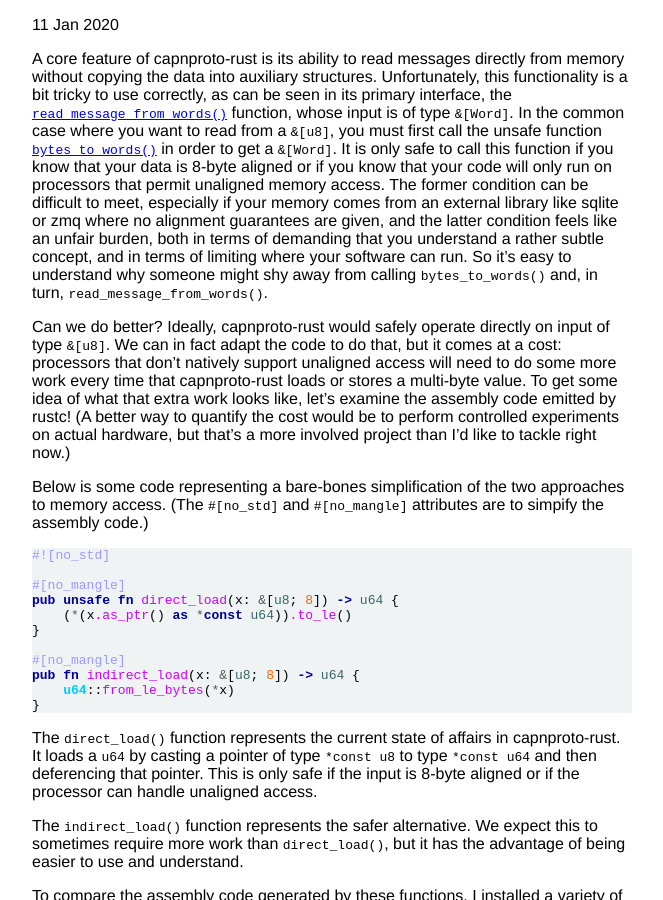
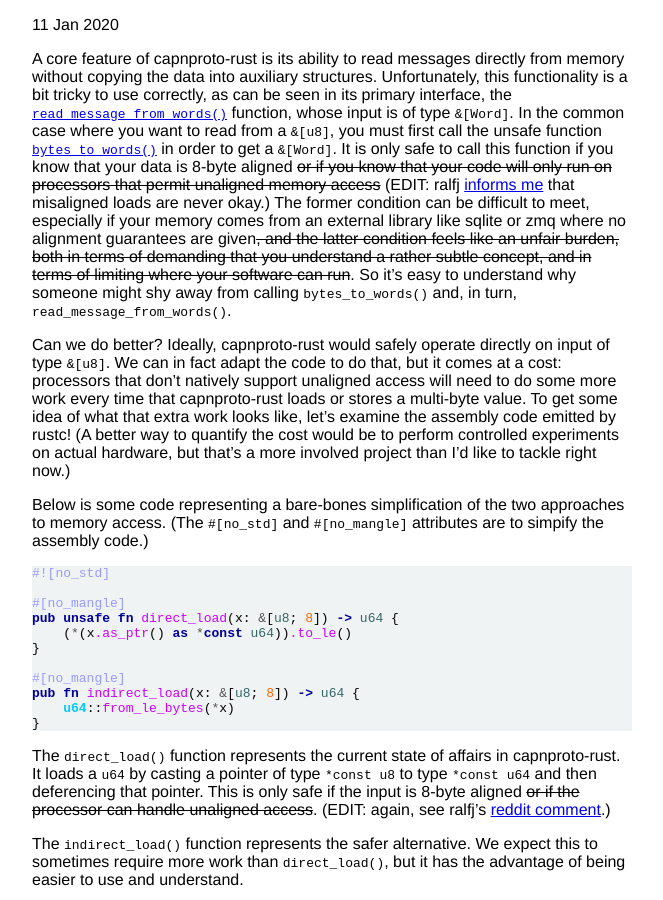
Before and after one commit to capnproto/capnproto-rust, a Jekyll site: the page built from blog/_posts/2020-01-11-unaligned-memory-access.md, in a window 1280 px wide and 900 px high. Shown: the whole window, without its empty margins (308-971 px from the left). Built offline with Jekyll 4.4.1, drawn with Linux system fonts in a browser that asks for light colours.

Commit message:
update blog post to point to ralfj's comments

```diff
--- a/blog/_posts/2020-01-11-unaligned-memory-access.md
+++ b/blog/_posts/2020-01-11-unaligned-memory-access.md
@@ -14,12 +14,13 @@
 you must first call the unsafe function
 [`bytes_to_words()`](https://github.com/capnproto/capnproto-rust/blob/d1988731887b2bbb0ccb35c68b9292d98f317a48/capnp/src/lib.rs#L82-L88)
 in order to get a `&[Word]`.
-It is only safe to call this function if you know that your data is 8-byte aligned
-or if you know that your code will only run on processors that permit unaligned memory access.
+It is only safe to call this function if you know that your data is
+8-byte aligned <strike>or if you know that your code will only run on processors
+that permit unaligned memory access</strike> (EDIT: ralfj [informs me](https://www.reddit.com/r/rust/comments/en9fmn/should_capnprotorust_force_users_to_worry_about/fedhjtk/) that misaligned loads are never okay.)
 The former condition can be difficult to meet, especially if your memory comes from
-an external library like sqlite or zmq where no alignment guarantees are given,
+an external library like sqlite or zmq where no alignment guarantees are given<strike>,
 and the latter condition feels like an unfair burden, both in terms of demanding that
-you understand a rather subtle concept, and in terms of limiting where your software can run.
+you understand a rather subtle concept, and in terms of limiting where your software can run</strike>.
 So it's easy to  understand why someone might shy away from calling `bytes_to_words()`
 and, in turn, `read_message_from_words()`.
 
@@ -51,7 +52,8 @@
 
 The `direct_load()` function represents the current state of affairs in capnproto-rust.
 It loads a `u64` by casting a pointer of type `*const u8` to type `*const u64` and then deferencing that pointer.
-This is only safe if the input is 8-byte aligned or if the processor can handle unaligned access.
+This is only safe if the input is 8-byte aligned <strike>or if the processor can handle unaligned access</strike>.
+(EDIT: again, see ralfj's [reddit comment](https://www.reddit.com/r/rust/comments/en9fmn/should_capnprotorust_force_users_to_worry_about/fedhjtk/).)
 
 The `indirect_load()` function represents the safer alternative. We expect this to
 sometimes require more work than `direct_load()`, but it has the advantage of
```
